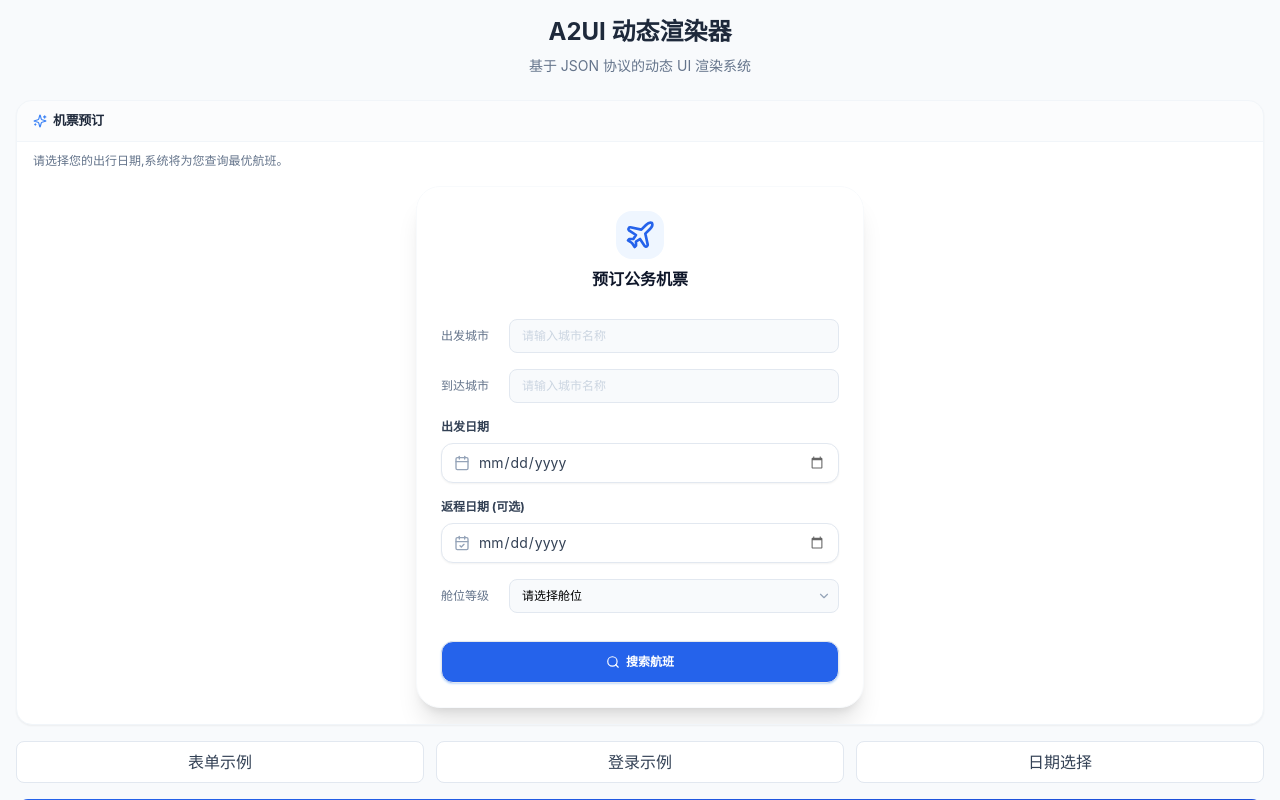
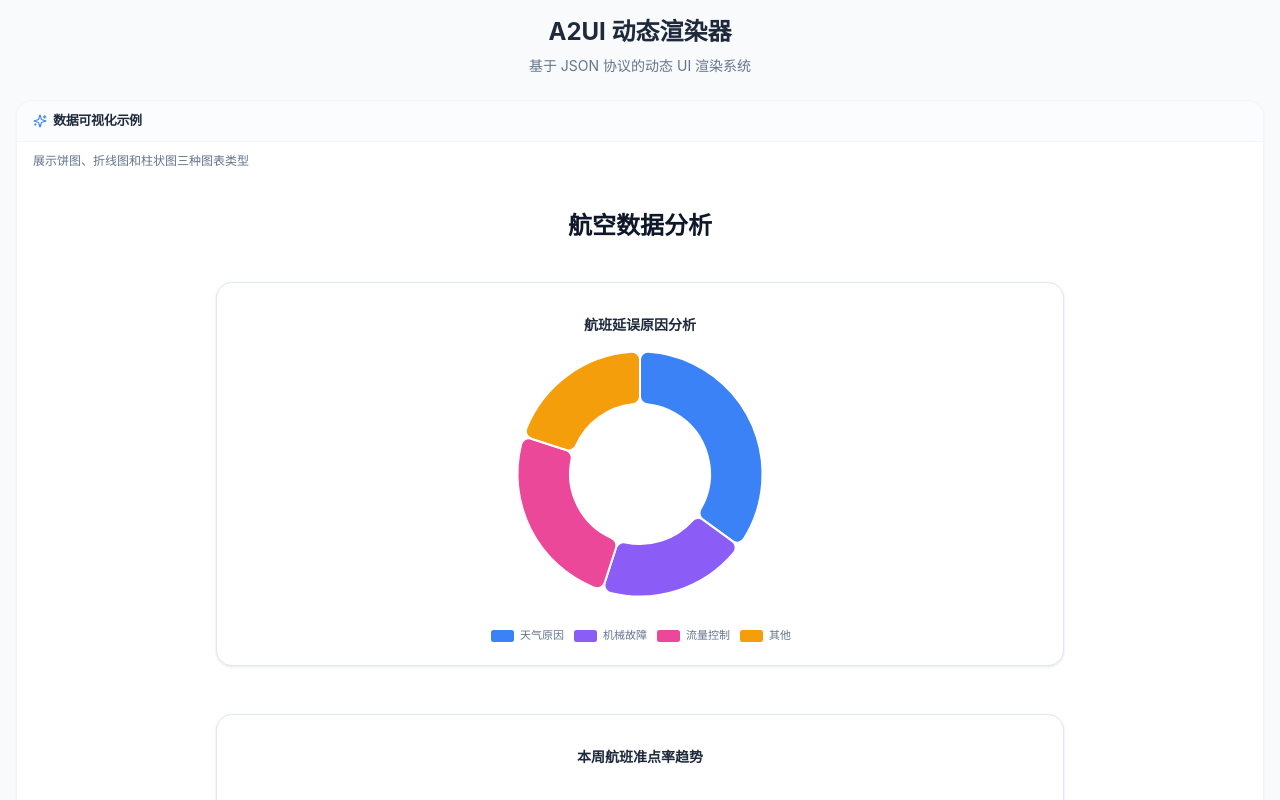
Before and after one commit to chyun1006/a2ui-customer-vue, a Vue app: page / in a window 1280 px wide. Shown: the top 800 px of the page. Built offline with nearby package versions, Linux system fonts and the light colour scheme.

Commit message:
feat:添加chart

```diff
--- a/package.json
+++ b/package.json
@@ -9,9 +9,11 @@
     "preview": "vite preview"
   },
   "dependencies": {
+    "echarts": "^6.0.0",
     "lucide-vue-next": "^0.309.0",
     "marked": "^17.0.1",
     "vue": "^3.4.15",
+    "vue-echarts": "^8.0.1",
     "vue-router": "^4.6.4"
   },
   "devDependencies": {
--- a/skill/schema.json
+++ b/skill/schema.json
@@ -30,10 +30,10 @@
               "select",
               "textarea",
               "datepicker",
+              "chart",
               "icon",
               "divider",
               "badge",
-              "chart",
               "alert"
             ]
           },
--- a/src/components/A2UIRenderer.vue
+++ b/src/components/A2UIRenderer.vue
@@ -39,6 +39,7 @@ import DynamicInput from "./atoms/DynamicInput.vue";
 import DynamicSelect from "./atoms/DynamicSelect.vue";
 import DynamicTextarea from "./atoms/DynamicTextarea.vue";
 import DynamicDatePicker from "./atoms/DynamicDatePicker.vue";
+import DynamicChart from "./atoms/DynamicChart.vue";
 import DynamicIcon from "./atoms/DynamicIcon.vue";
 import DynamicBadge from "./atoms/DynamicBadge.vue";
 import DynamicDivider from "./atoms/DynamicDivider.vue";
@@ -79,6 +80,7 @@ const componentMap = {
   select: DynamicSelect,
   textarea: DynamicTextarea,
   datepicker: DynamicDatePicker,
+  chart: DynamicChart,
   icon: DynamicIcon,
   badge: DynamicBadge,
   divider: DynamicDivider,
--- /dev/null
+++ b/src/components/atoms/DynamicChart.vue
@@ -0,0 +1,302 @@
+<template>
+  <div :class="['chart-container', className]">
+    <v-chart :option="chartOption" :style="{ height }" autoresize />
+  </div>
+</template>
+
+<script setup>
+import { computed } from "vue";
+import VChart from "vue-echarts";
+import { use } from "echarts/core";
+import { PieChart, LineChart, BarChart } from "echarts/charts";
+import {
+  GridComponent,
+  TooltipComponent,
+  LegendComponent,
+  TitleComponent,
+} from "echarts/components";
+import { CanvasRenderer } from "echarts/renderers";
+
+// 按需注册 ECharts 组件
+use([
+  PieChart,
+  LineChart,
+  BarChart,
+  GridComponent,
+  TooltipComponent,
+  LegendComponent,
+  TitleComponent,
+  CanvasRenderer,
+]);
+
+const props = defineProps({
+  chartType: {
+    type: String,
+    required: true,
+    validator: (value) => ["pie", "line", "bar"].includes(value),
+  },
+  chartData: {
+    type: Object,
+    required: true,
+  },
+  chartOptions: {
+    type: Object,
+    default: () => ({}),
+  },
+  className: {
+    type: String,
+    default: "",
+  },
+  height: {
+    type: String,
+    default: "300px",
+  },
+});
+
+// 主题配置
+const theme = {
+  color: ["#3b82f6", "#8b5cf6", "#ec4899", "#f59e0b", "#10b981", "#06b6d4"],
+  textStyle: {
+    fontFamily: "Inter, -apple-system, sans-serif",
+    fontSize: 12,
+    color: "#64748b",
+  },
+};
+
+// 根据图表类型生成配置
+const chartOption = computed(() => {
+  const { chartType, chartData, chartOptions } = props;
+
+  let option = {
+    ...theme,
+    ...chartOptions,
+  };
+
+  switch (chartType) {
+    case "pie":
+      option = {
+        ...option,
+        title: {
+          text: chartData.title || "",
+          left: "center",
+          textStyle: {
+            fontSize: 14,
+            fontWeight: "bold",
+            color: "#1e293b",
+          },
+        },
+        tooltip: {
+          trigger: "item",
+          formatter: "{a} <br/>{b}: {c} ({d}%)",
+        },
+        legend: {
+          orient: "horizontal",
+          bottom: "0",
+          textStyle: {
+            fontSize: 11,
+            color: "#64748b",
+          },
+        },
+        series: [
+          {
+            name: chartData.title || "数据",
+            type: "pie",
+            radius: ["40%", "70%"],
+            avoidLabelOverlap: false,
+            itemStyle: {
+              borderRadius: 8,
+              borderColor: "#fff",
+              borderWidth: 2,
+            },
+            label: {
+              show: false,
+              position: "center",
+            },
+            emphasis: {
+              label: {
+                show: true,
+                fontSize: 16,
+                fontWeight: "bold",
+              },
+            },
+            labelLine: {
+              show: false,
+            },
+            data: chartData.data || [],
+          },
+        ],
+      };
+      break;
+
+    case "line":
+      option = {
+        ...option,
+        title: {
+          text: chartData.title || "",
+          left: "center",
+          textStyle: {
+            fontSize: 14,
+            fontWeight: "bold",
+            color: "#1e293b",
+          },
+        },
+        tooltip: {
+          trigger: "axis",
+          axisPointer: {
+            type: "cross",
+            label: {
+              backgroundColor: "#6a7985",
+            },
+          },
+        },
+        legend: {
+          bottom: "0",
+          textStyle: {
+            fontSize: 11,
+            color: "#64748b",
+          },
+        },
+        grid: {
+          left: "3%",
+          right: "4%",
+          bottom: "15%",
+          top: "20%",
+          containLabel: true,
+        },
+        xAxis: {
+          type: "category",
+          boundaryGap: false,
+          data: chartData.xAxis || [],
+          axisLine: {
+            lineStyle: {
+              color: "#e2e8f0",
+            },
+          },
+          axisLabel: {
+            color: "#64748b",
+            fontSize: 11,
+          },
+        },
+        yAxis: {
+          type: "value",
+          axisLine: {
+            lineStyle: {
+              color: "#e2e8f0",
+            },
+          },
+          axisLabel: {
+            color: "#64748b",
+            fontSize: 11,
+          },
+          splitLine: {
+            lineStyle: {
+              color: "#f1f5f9",
+            },
+          },
+        },
+        series: (chartData.series || []).map((s) => ({
+          name: s.name,
+          type: "line",
+          smooth: true,
+          data: s.data,
+          areaStyle: {
+            opacity: 0.1,
+          },
+          emphasis: {
+            focus: "series",
+          },
+        })),
+      };
+      break;
+
+    case "bar":
+      option = {
+        ...option,
+        title: {
+          text: chartData.title || "",
+          left: "center",
+          textStyle: {
+            fontSize: 14,
+            fontWeight: "bold",
+            color: "#1e293b",
+          },
+        },
+        tooltip: {
+          trigger: "axis",
+          axisPointer: {
+            type: "shadow",
+          },
+        },
+        legend: {
+          bottom: "0",
+          textStyle: {
+            fontSize: 11,
+            color: "#64748b",
+          },
+        },
+        grid: {
+          left: "3%",
+          right: "4%",
+          bottom: "15%",
+          top: "20%",
+          containLabel: true,
+        },
+        xAxis: {
+          type: "category",
+          data: chartData.xAxis || [],
+          axisLine: {
+            lineStyle: {
+              color: "#e2e8f0",
+            },
+          },
+          axisLabel: {
+            color: "#64748b",
+            fontSize: 11,
+          },
+        },
+        yAxis: {
+          type: "value",
+          axisLine: {
+            lineStyle: {
+              color: "#e2e8f0",
+            },
+          },
+          axisLabel: {
+            color: "#64748b",
+            fontSize: 11,
+          },
+          splitLine: {
+            lineStyle: {
+              color: "#f1f5f9",
+            },
+          },
+        },
+        series: (chartData.series || []).map((s) => ({
+          name: s.name,
+          type: "bar",
+          data: s.data,
+          barWidth: "60%",
+          itemStyle: {
+            borderRadius: [4, 4, 0, 0],
+          },
+          emphasis: {
+            focus: "series",
+          },
+        })),
+      };
+      break;
+  }
+
+  return option;
+});
+</script>
+
+<style scoped>
+.chart-container {
+  background: white;
+  border-radius: 1rem;
+  padding: 1rem;
+  box-shadow: 0 1px 3px rgba(0, 0, 0, 0.1);
+  border: 1px solid #e2e8f0;
+}
+</style>
--- a/src/views/HomeView.vue
+++ b/src/views/HomeView.vue
@@ -42,6 +42,17 @@
         ]"
       >
         日期选择
+      </button>
+      <button
+        @click="currentData = chartData"
+        :class="[
+          'flex-1 py-2 px-4 rounded-lg font-medium transition-colors',
+          currentData === chartData
+            ? 'bg-blue-600 text-white'
+            : 'bg-white text-slate-700 border border-slate-200',
+        ]"
+      >
+        图表示例
       </button>
     </div>
 
@@ -439,5 +450,88 @@ const datePickerData = {
   },
 };
 
-const currentData = ref(datePickerData);
+const chartData = {
+  version: "0.8",
+  title: "数据可视化示例",
+  analysis: "展示饼图、折线图和柱状图三种图表类型",
+  uiNode: {
+    id: "chart_root",
+    type: "container",
+    style: {
+      className: "flex flex-col gap-6 p-6 max-w-4xl mx-auto",
+    },
+    children: [
+      {
+        id: "header",
+        type: "container",
+        style: { className: "text-center mb-4" },
+        children: [
+          {
+            id: "title",
+            type: "text",
+            props: { text: "航空数据分析", usageHint: "h2" },
+            style: { className: "font-extrabold text-slate-900 text-2xl" },
+          },
+        ],
+      },
+      {
+        id: "pie_chart",
+        type: "chart",
+        props: {
+          chartType: "pie",
+          chartData: {
+            title: "航班延误原因分析",
+            data: [
+              { name: "天气原因", value: 35 },
+              { name: "机械故障", value: 20 },
+              { name: "流量控制", value: 25 },
+              { name: "其他", value: 20 },
+            ],
+          },
+          height: "350px",
+        },
+      },
+      {
+        id: "line_chart",
+        type: "chart",
+        props: {
+          chartType: "line",
+          chartData: {
+            title: "本周航班准点率趋势",
+            xAxis: ["周一", "周二", "周三", "周四", "周五", "周六", "周日"],
+            series: [
+              {
+                name: "准点率(%)",
+                data: [92, 88, 95, 90, 93, 96, 94],
+              },
+            ],
+          },
+          height: "350px",
+        },
+        style: { className: "mt-6" },
+      },
+      {
+        id: "bar_chart",
+        type: "chart",
+        props: {
+          chartType: "bar",
+          chartData: {
+            title: "各机位使用频率统计",
+            xAxis: ["201机位", "15机位", "502机位", "A06机位", "B12机位"],
+            series: [
+              {
+                name: "使用次数",
+                data: [120, 200, 150, 80, 70],
+              },
+            ],
+          },
+          height: "350px",
+        },
+        style: { className: "mt-6" },
+      },
+    ],
+  },
+};
+
+const currentData = ref(chartData);
 </script>
```
Also changed, not shown: 2 other files (tests, documents, lock files or other folders).
